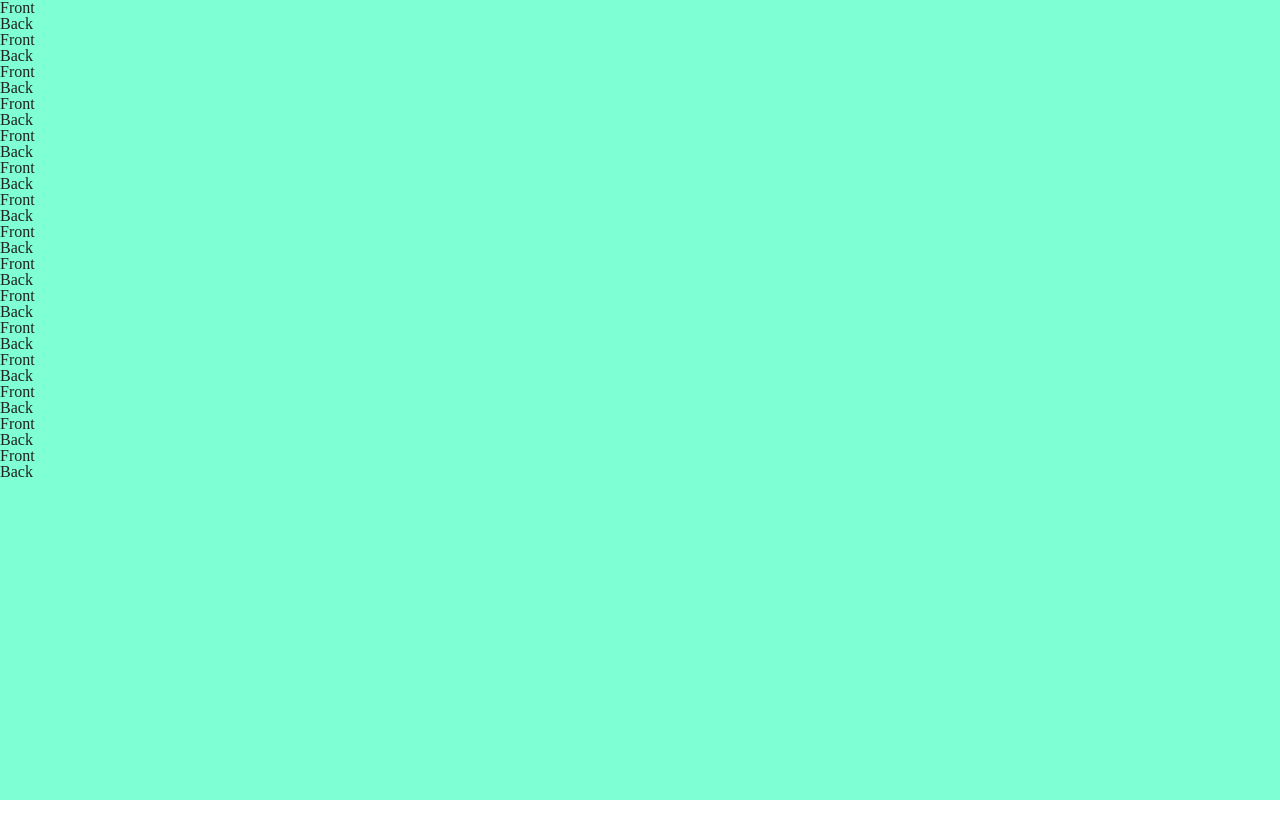
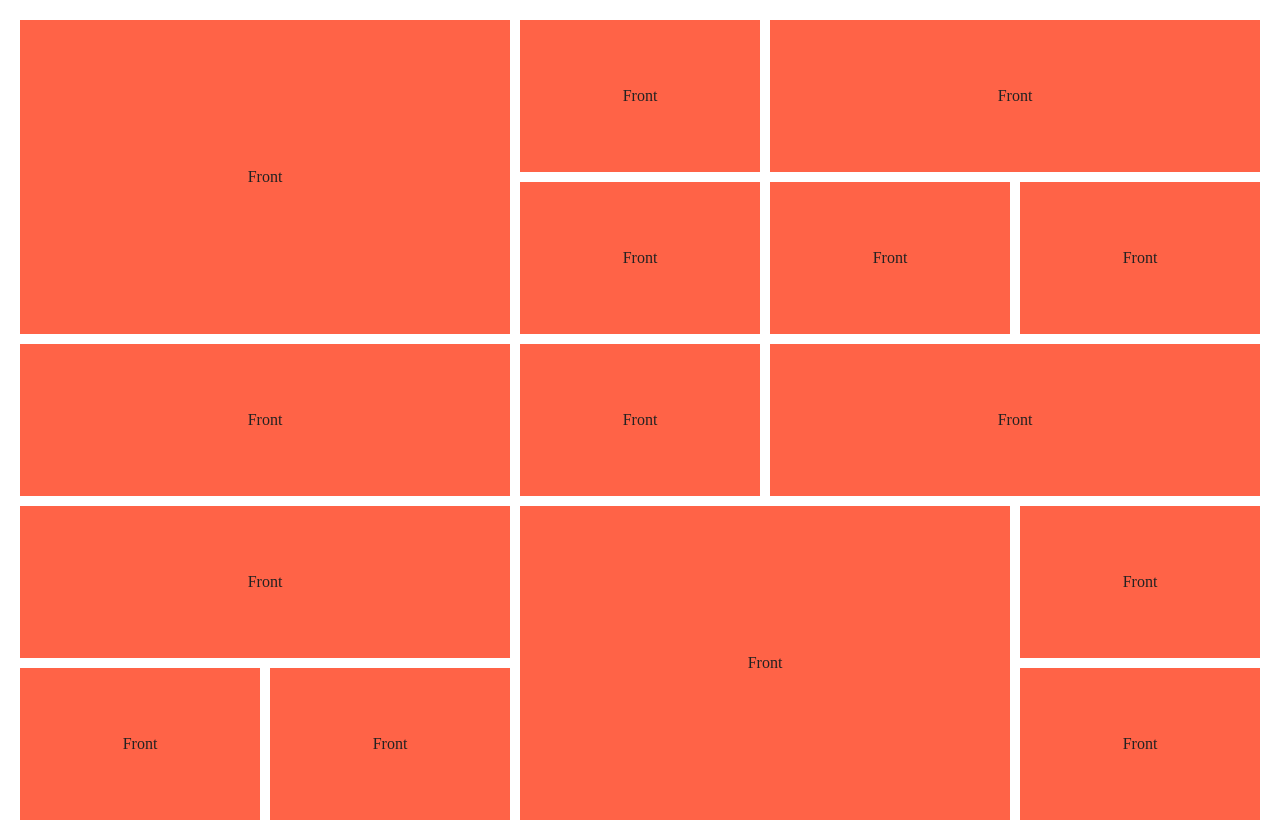
Before and after one commit to dziekonskik/FlipCard-Grid, a website: page index.html in a window 1280 px wide. Before the commit the page ends 800 px from the top, so only its background shows below. Drawn offline with Linux system fonts and the light colour scheme.

Commit message:
add card changing displayed side on cell hover

```diff
--- a/sass/components/_card.scss
+++ b/sass/components/_card.scss
@@ -0,0 +1,13 @@
+.card {
+  @include center;
+  position: absolute;
+  top: 0;
+  left: 0;
+  backface-visibility: hidden;
+  background-color: tomato;
+
+  &--flipped {
+    @include center;
+    background-color: violet;
+  }
+}
--- /dev/null
+++ b/sass/components/_cell.scss
@@ -0,0 +1,26 @@
+.cell {
+  // background-color: black;
+  border-radius: 3px;
+  position: relative;
+  transform-style: preserve-3d;
+  perspective: 1000px;
+  backface-visibility: hidden;
+  transition: all 0.7s;
+
+  &:hover {
+    .card {
+      transform: rotateX(180deg);
+    }
+  }
+
+  &--medium {
+    grid-column: span 2;
+    // background-color: tomato;
+  }
+
+  &--big {
+    grid-column: span 2;
+    grid-row: span 2;
+    // background-color: violet;
+  }
+}
--- a/sass/layout/_grid.scss
+++ b/sass/layout/_grid.scss
@@ -1,4 +1,8 @@
 .grid {
   min-height: 100vh;
-  background-color: aquamarine;
+  display: grid;
+  grid-template-columns: repeat(5, 1fr);
+  grid-template-rows: repeat(5, 1fr);
+  gap: 10px;
+  padding: 20px;
 }
--- a/sass/main.scss
+++ b/sass/main.scss
@@ -1,4 +1,6 @@
 @import 'base/reset';
 @import 'utilities/variables';
+@import 'utilities/mixins';
+@import 'layout/grid';
+@import 'components/cell';
 @import 'components/card';
-@import 'layout/grid';
--- /dev/null
+++ b/sass/utilities/_mixins.scss
@@ -0,0 +1,7 @@
+@mixin center {
+  width: 100%;
+  height: 100%;
+  display: flex;
+  align-items: center;
+  justify-content: center;
+}
```
Also changed, not shown: css/style.css.
